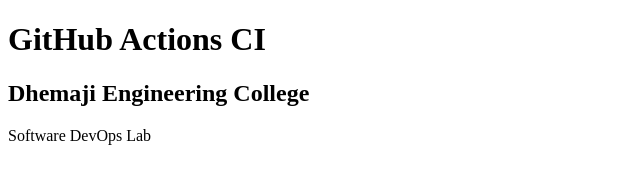
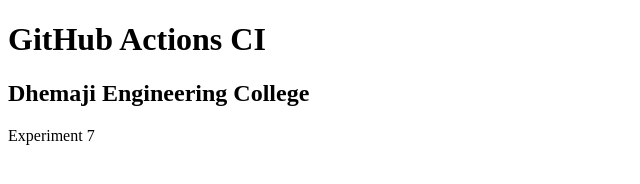
Before and after one commit to moranpriya/docker-ci1, a plain HTML site: page index.html in a window 1280 px wide. Shown: the full height of the page, 0-640 px from the left. Drawn offline with Linux system fonts and the light colour scheme.

Commit message:
Updated home page

```diff
--- a/index.html
+++ b/index.html
@@ -6,6 +6,6 @@
 <body>
 <h1>GitHub Actions CI</h1>
 <h2>Dhemaji Engineering College</h2>
-<p>Software DevOps Lab</p>
+<p>Experiment 7</p>
 </body>
 </html>
```
